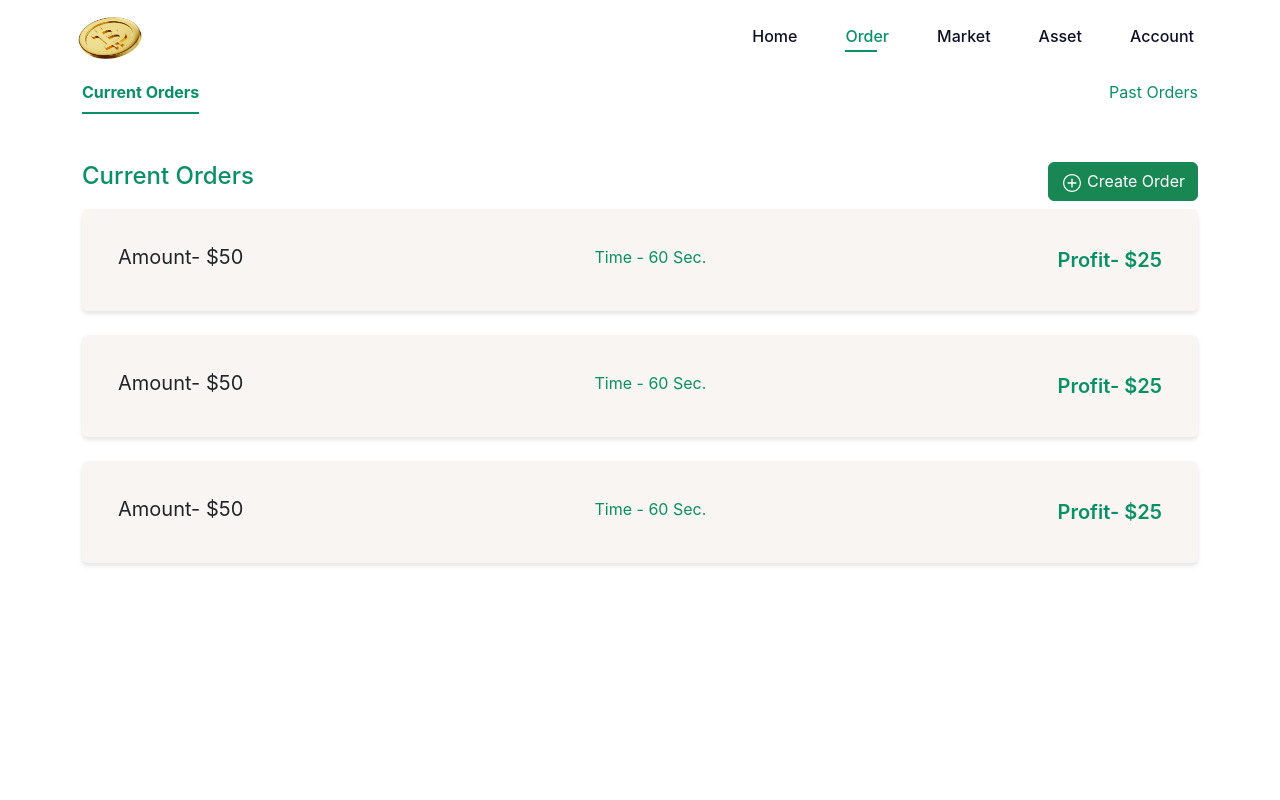
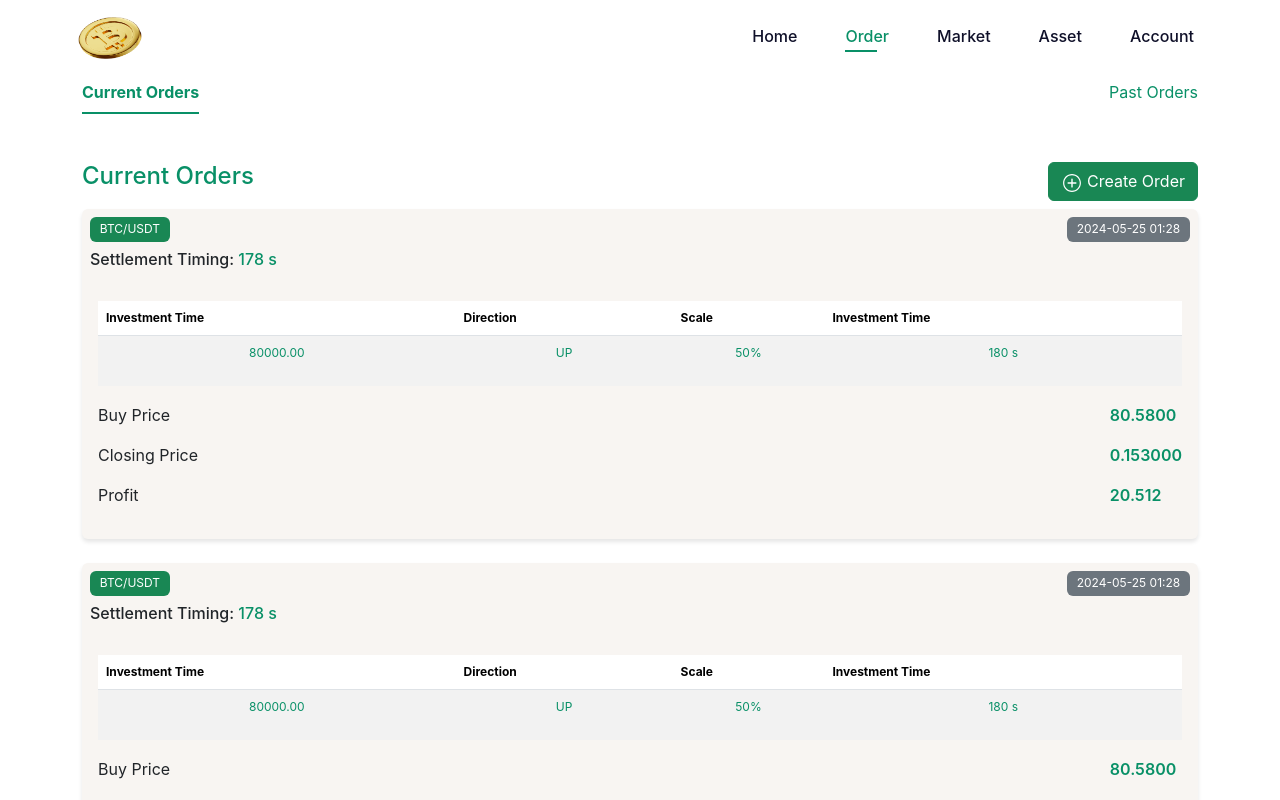
Before and after one commit to robinhood6996/crypto, a React (Vite) app: page /orders in a window 1280 px wide. Shown: the top 800 px of the page. Built offline with nearby package versions, Linux system fonts and the light colour scheme.

Commit message:
Order Card design Completed

```diff
--- a/src/Routes/Routes.tsx
+++ b/src/Routes/Routes.tsx
@@ -2,7 +2,7 @@ import { createBrowserRouter } from "react-router-dom";
 import Layout from "../component/Layout.tsx";
 import Home from "../pages/Home.tsx";
 import SignIn from "../pages/SignIn/SignIn.tsx";
-import CurrentOrders from "../pages/Orders/CurrentOrders.tsx";
+import CurrentOrders from "../component/Orders/CurrentOrders.tsx";
 import Account from "../pages/Account/Account.tsx";
 import Assets from "../pages/Assets/Assets.tsx";
 import Market from "../pages/Market/Market.tsx";
--- a/src/pages/Orders/CurrentOrders.tsx
+++ b/src/component/Orders/CurrentOrders.tsx
@@ -1,6 +1,6 @@
-import { Button, Card, Col, Nav, Row, Tab } from "react-bootstrap";
-import Order from "./Order";
+import { Button, Col, Nav, Row, Tab } from "react-bootstrap";
 import { IoIosAddCircleOutline } from "react-icons/io";
+import Order from "../../pages/Orders/Order";
 
 function CurrentOrders() {
   return (
--- a/src/pages/Orders/Order.tsx
+++ b/src/pages/Orders/Order.tsx
@@ -1,17 +1,63 @@
-import { Card } from "react-bootstrap";
+import { Badge, Card, Table } from "react-bootstrap";
 
 const Order = () => {
   return (
     <>
       <div className="col-xl-12 col-lg-12 col-md-12 col-sm-12 mb-4">
-        <Card className="custom-card cs-box-shadow text-center">
-          <Card.Body>
+        <Card className="custom-card cs-box-shadow p-2">
+          <Card.Title>
             <div className="d-flex justify-content-between">
-              <h5 className="fs-15px fw-400 mb-0">Amount- $50</h5>
-              <div className={"fs-15px fw-400 mb-0 text--primary"}>
-                Time - 60 Sec.
+              <Badge bg="success">
+                <h5 className="fs-12px fw-400 mb-0">BTC/USDT</h5>
+              </Badge>
+              <Badge bg="secondary">
+                <h5 className="fs-12px fw-400 mb-0">2024-05-25 01:28</h5>
+              </Badge>
+            </div>
+            <p className="fs-16px mt-2">
+              Settlement Timing: <span className="text--primary">178 s</span>
+            </p>
+          </Card.Title>
+          <Card.Body className="p-2">
+            <div className="w-100">
+                <Table responsive="sm" striped>
+                  <thead>
+                    <tr>
+                      <th className="fs-12px">Investment Time</th>
+                      <th className="fs-12px">Direction</th>
+                      <th className="fs-12px">Scale</th>
+                      <th className="fs-12px">Investment Time</th>
+                    </tr>
+                  </thead>
+                  <tbody>
+                    <tr className="text-center">
+                      <td>
+                        <p className="fs-12px text--primary">80000.00</p>
+                      </td>
+                      <td>
+                        <p className="fs-12px text--primary">UP</p>
+                      </td>
+                      <td>
+                        <p className="fs-12px text--primary">50%</p>
+                      </td>
+                      <td>
+                        <p className="fs-12px text--primary">180 s</p>
+                      </td>
+                    </tr>
+                  </tbody>
+                </Table>
+            </div>
+            <div className="d-flex justify-content-between">
+              <div>
+                <p>Buy Price</p>
+                <p>Closing Price</p>
+                <p>Profit</p>
               </div>
-              <p className={"fs-20px fw-600 text--primary mb-0"}>Profit- $25</p>
+              <div>
+                <p className="fw-600 text--primary">80.5800</p>
+                <p className="fw-600 text--primary">0.153000</p>
+                <p className="fw-600 text--primary">20.512</p>
+              </div>
             </div>
           </Card.Body>
         </Card>
```
